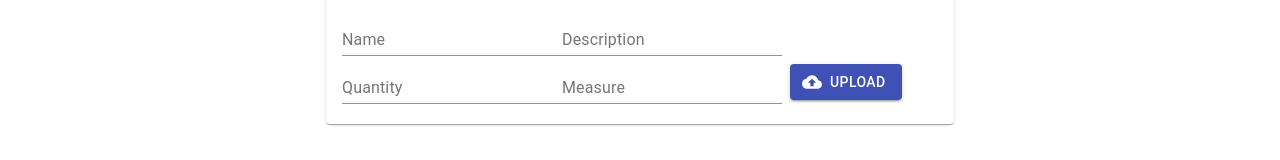
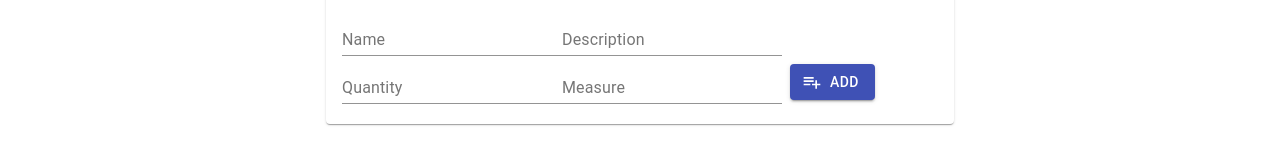
Before and after one commit to Liamdoult/family-client, a React (Create React App) app: page /shopping in a window 1280 px wide. Shown: the part 271-431 px from the top of the page. Built offline with nearby package versions, Linux system fonts and the light colour scheme; no server answers.

Commit message:
Change Upload button icon and text
Now using a more relevant Add icon and the relevant text "ADD". I wanted
to exclude the text however this effects the shape and position of the
button.

```diff
--- a/src/shopping/Shopping.tsx
+++ b/src/shopping/Shopping.tsx
@@ -7,7 +7,7 @@ import { makeStyles } from "@material-ui/core/styles";
 import Grid from "@material-ui/core/Grid";
 import TextField from "@material-ui/core/TextField";
 import Paper from "@material-ui/core/Paper";
-import CloudUploadIcon from "@material-ui/icons/CloudUpload";
+import PlaylistAddIcon from "@material-ui/icons/PlaylistAdd";
 import Button from "@material-ui/core/Button";
 
 import { Shopping as ShoppingAPI } from "../api";
@@ -192,10 +192,10 @@ export default function Shopping() {
               color="primary"
               disabled={loading}
               className={classes.button}
-              startIcon={<CloudUploadIcon />}
+              startIcon={<PlaylistAddIcon />}
               onClick={uploadItem}
             >
-              Upload
+              Add
             </Button>
           </Paper>
         </Grid>
```
